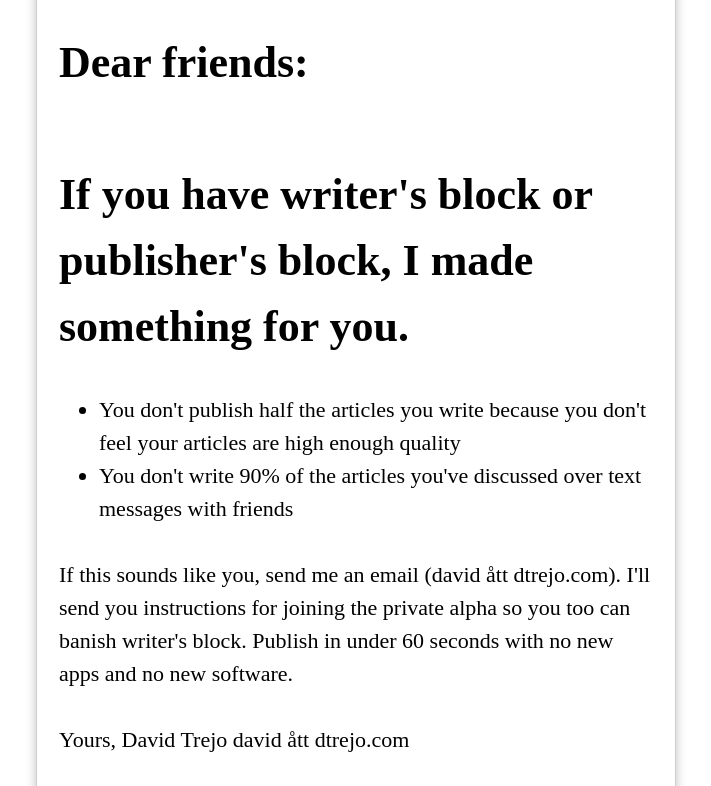
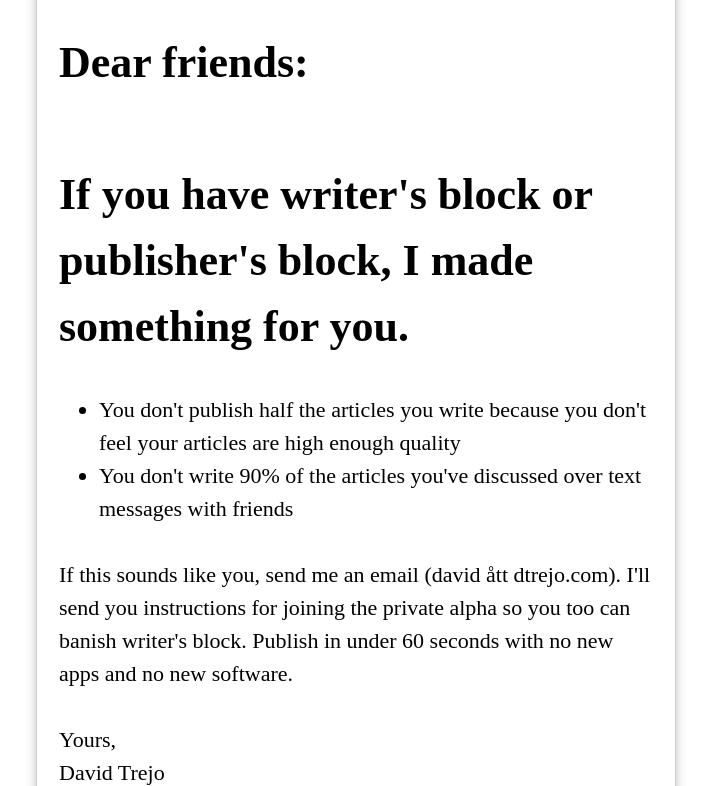
Before and after one commit to DTrejo/everysend.com, a plain HTML site: page index.html in a window 1280 px wide. Shown: the part 115-901 px from the top of the page, without its empty margins (284-995 px from the left). Drawn offline with Linux system fonts and the light colour scheme; grey boxes are pictures that could not be loaded.

Commit message:
Update index.html

```diff
--- a/index.html
+++ b/index.html
@@ -10,8 +10,8 @@ with friends</li>
 you instructions for joining the private alpha so you too can banish
 writer&#39;s block. Publish in under 60 seconds with no new apps and no new
 software.</p>
-<p>Yours,
-David Trejo
+<p>Yours,<br>
+David Trejo<br>
 david ått dtrejo.com</p>
 <p><img src="
 https://pbs.twimg.com/profile_images/715783870852046848/8bMcfEnT_400x400.jpg"
```
